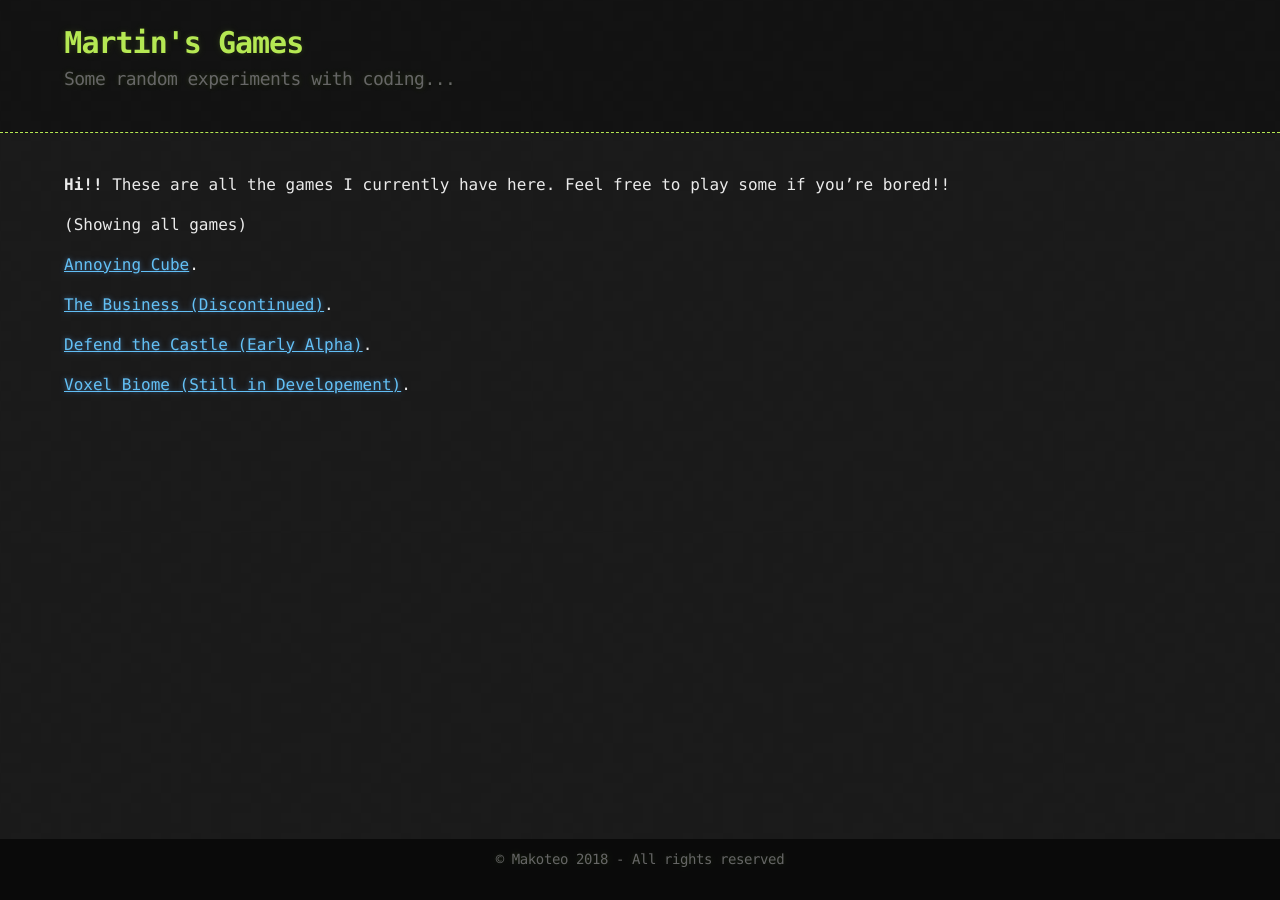
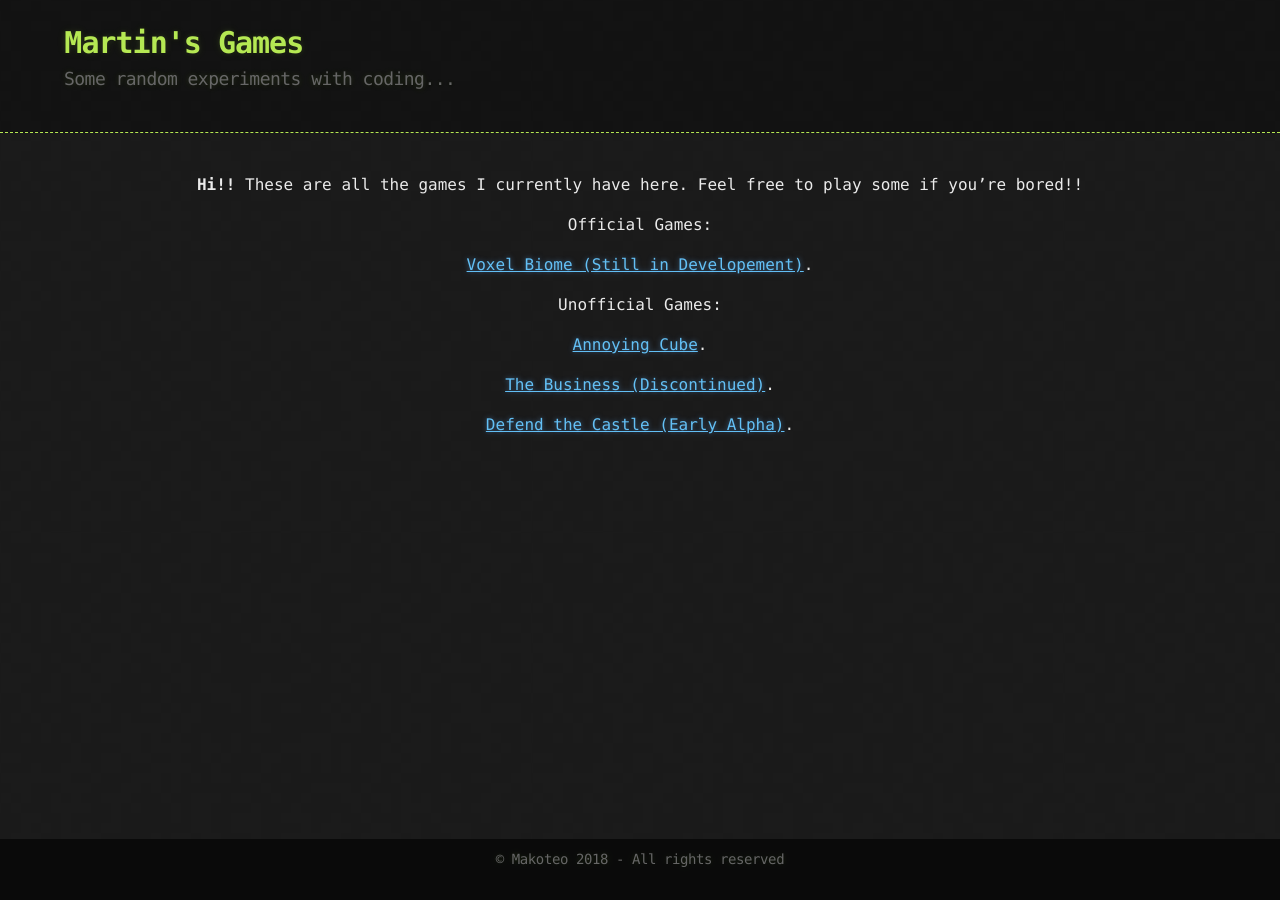
Before and after one commit to makoteo/blog, a Jekyll site: the page built from index.md, in a window 1280 px wide. Built offline with Jekyll 4.4.1, drawn with Linux system fonts in a browser that asks for light colours.

```diff
--- a/_sass/jekyll-theme-hacker.scss
+++ b/_sass/jekyll-theme-hacker.scss
@@ -107,6 +107,7 @@
 
 #main_content {
   width: 100%;
+  text-align: center;
   -webkit-font-smoothing: antialiased;
 }
 section img {
--- a/index.md
+++ b/index.md
@@ -4,12 +4,14 @@
 
 **Hi!!** These are all the games I currently have here. Feel free to play some if you're bored!!
 
-(Showing all games)
+Official Games:
+
+[Voxel Biome (Still in Developement)](./games/voxel-biome/index.html).
+
+Unofficial Games:
 
 [Annoying Cube](./games/flying-cube/index.html).
 
 [The Business (Discontinued)](./games/the-business-dev/index.html).
 
 [Defend the Castle (Early Alpha)](./games/defend-the-castle/index.html).
-
-[Voxel Biome (Still in Developement)](./games/defend-the-castle/index.html).
```
Also changed, not shown: _games/flying-cube/index.md (+2 -0 lines).
